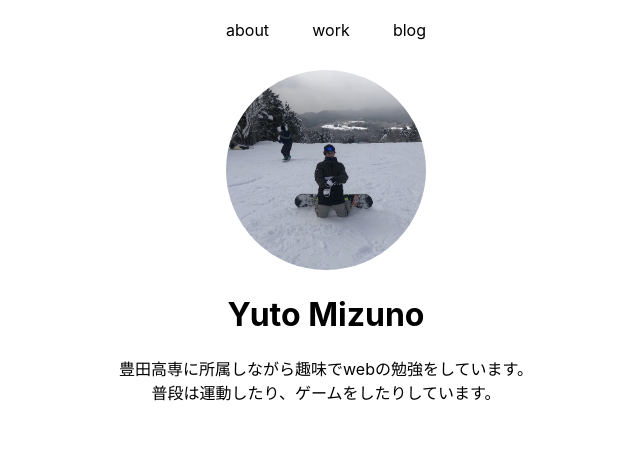
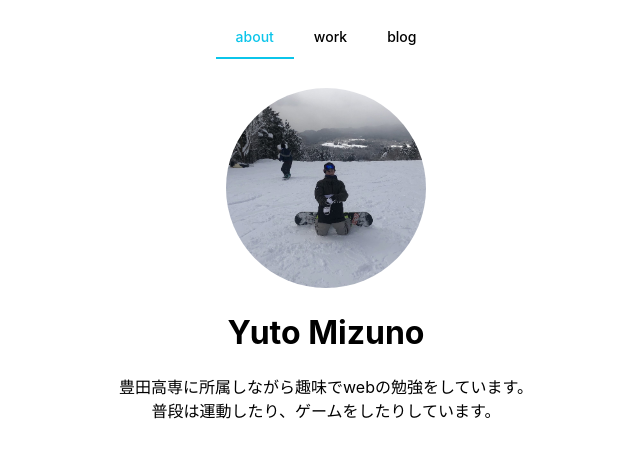
Before and after one commit to myuto7/portfolio, a Next.js app: page / in a window 1280 px wide. Shown: the top 458 px of the page, without its empty margins (314-954 px from the left). Built offline with nearby package versions, Linux system fonts and the light colour scheme.

Commit message:
Add: contents tab

```diff
--- a/compornents/About.tsx
+++ b/compornents/About.tsx
@@ -2,18 +2,38 @@ import { NextPage } from "next";
 import Image from "next/image";
 import styles from "../styles/Home.module.css";
 import profile from "../public/profileImage.jpg";
+import Link from "next/link";
 
 const About: NextPage = () => {
     return (
-        <div className={styles.text}>
-            <Image src={profile} className={styles.profile} width={200} height={200}/>
-            <div>
+        <>
+            <nav className={styles.tabNav}>
+                <ul className={styles.tabList}>
+                    <li>
+                        <Link href="/">
+                            <a className={styles.tab} type="current">about</a>
+                        </Link>
+                    </li>
+                    <li>
+                        <Link href="/work">
+                            <a className={styles.tab}>work</a>
+                        </Link>
+                    </li>
+                    <li>
+                        <Link href="/blog">
+                            <a className={styles.tab}>blog</a>
+                        </Link>
+                    </li>
+                </ul>
+            </nav>
+            <div className={styles.centered}>
+                <Image src={profile} className={styles.profile} width={200} height={200} />
                 <h1>Yuto Mizuno</h1>
                 <p>
                     豊田高専に所属しながら趣味でwebの勉強をしています。<br />普段は運動したり、ゲームをしたりしています。
                 </p>
             </div>
-        </div>
+        </>
     )
 }
 
--- a/compornents/Contents.tsx
+++ b/compornents/Contents.tsx
@@ -6,7 +6,7 @@ import Link from "next/link";
 const Contents: NextPage = () => {
     return (
         <>
-            <div className={styles.contents}>
+            {/* <div className={styles.contents}>
                 <Link href="/">
                     <a>about</a>
                 </Link>
@@ -16,7 +16,7 @@ const Contents: NextPage = () => {
                 <Link href="/blog">
                     <a>blog</a>
                 </Link>
-            </div>
+            </div> */}
         </>
     )
 }
--- a/pages/index.tsx
+++ b/pages/index.tsx
@@ -1,6 +1,6 @@
 import type { NextPage } from 'next'
 import Head from 'next/head'
-import { About, Header, WorkList, dataset, BlogList } from '../compornents'
+import { About } from '../compornents'
 
 const Home: NextPage = () => {
   return (
@@ -71,7 +71,7 @@ const Home: NextPage = () => {
         <meta name="description" content="Generated by create next app" />
         <link rel="icon" href="/profileImage.jpg" />
       </Head>
-      <Header></Header>
+      {/* <Header></Header> */}
       <About></About>
     </>
   )
--- a/styles/Home.module.css
+++ b/styles/Home.module.css
@@ -131,21 +131,21 @@
   }
 }
 
-.contents {
+/* .contents {
   display: flex;
   justify-content: space-between;
   margin: 20px auto 30px;
   width: 200px;
-}
+} */
 
-.contents a:hover,
+/* .contents a:hover,
 .contents a:focus,
 .contents a:active {
   text-decoration: underline;
   text-decoration-color: #1763b4;
-}
+} */
 
-.text {
+.centered {
   text-align: center;
 }
 
@@ -192,3 +192,35 @@
   width: 100%;
   object-fit: cover;
 }
+
+.tab {
+  margin-bottom: -1px;
+  display: block;
+  font-size: 0.875rem;
+  padding-inline-start: 1.25rem;
+  padding-inline-end: 1.25rem;
+  padding-top: 0.75rem;
+  padding-bottom: 0.75rem;
+  font-weight: 500;
+  border-bottom: 2px solid transparent;
+}
+
+.tab[type="current"] {
+  color: #0BC5EA;
+  border-color: #0BC5EA;
+}
+
+.tabList {
+  width: 200px;
+  display: flex;
+  justify-content: center;
+  list-style-type: none;
+  border-bottom-width: 1px;
+  padding: 0;
+  margin-bottom: 30px;
+}
+
+.tabNav {
+  display: flex;
+  justify-content: center;
+}
```
Also changed, not shown: pages/blog.tsx (+22 -1 lines), pages/work.tsx (+22 -1 lines).
